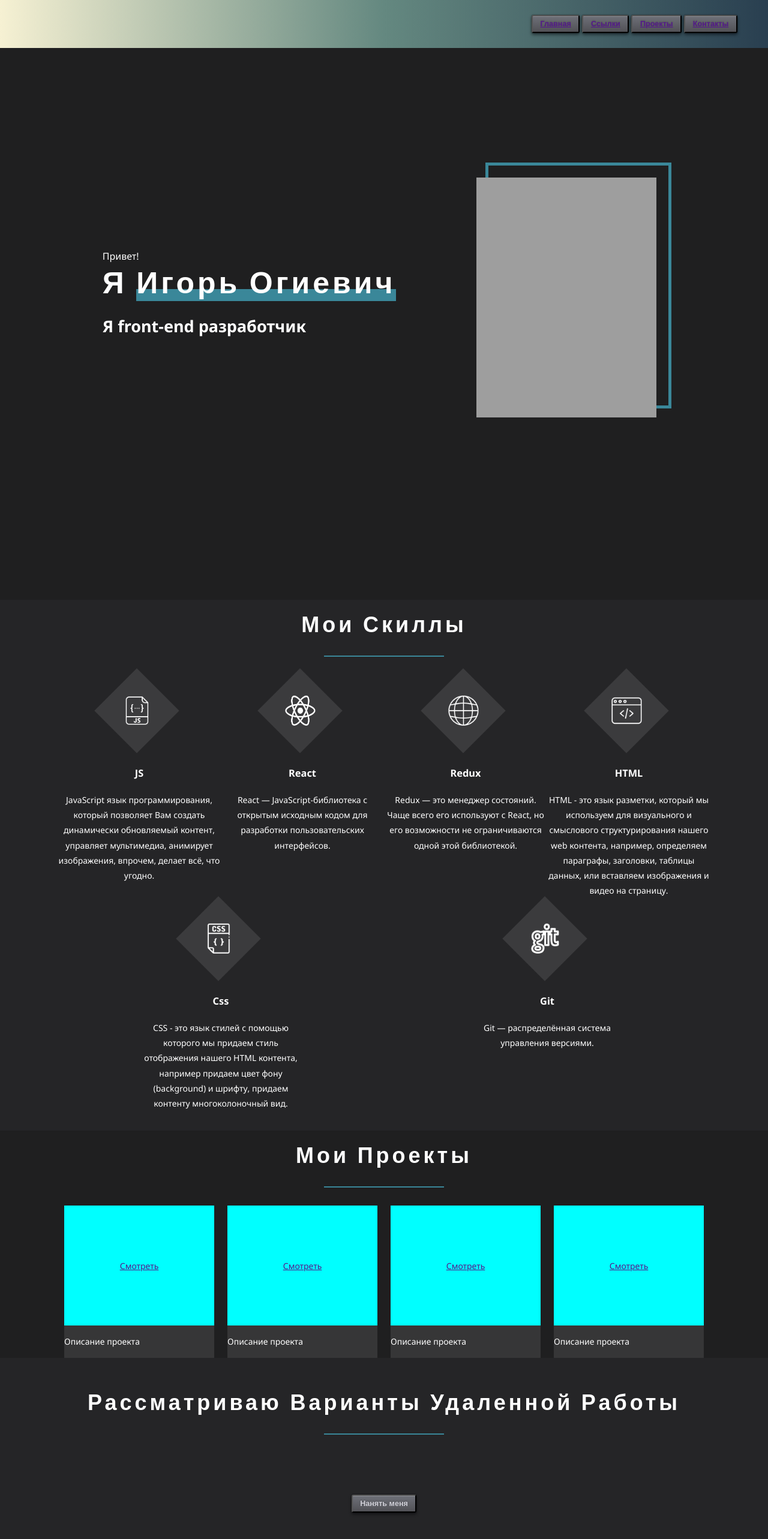
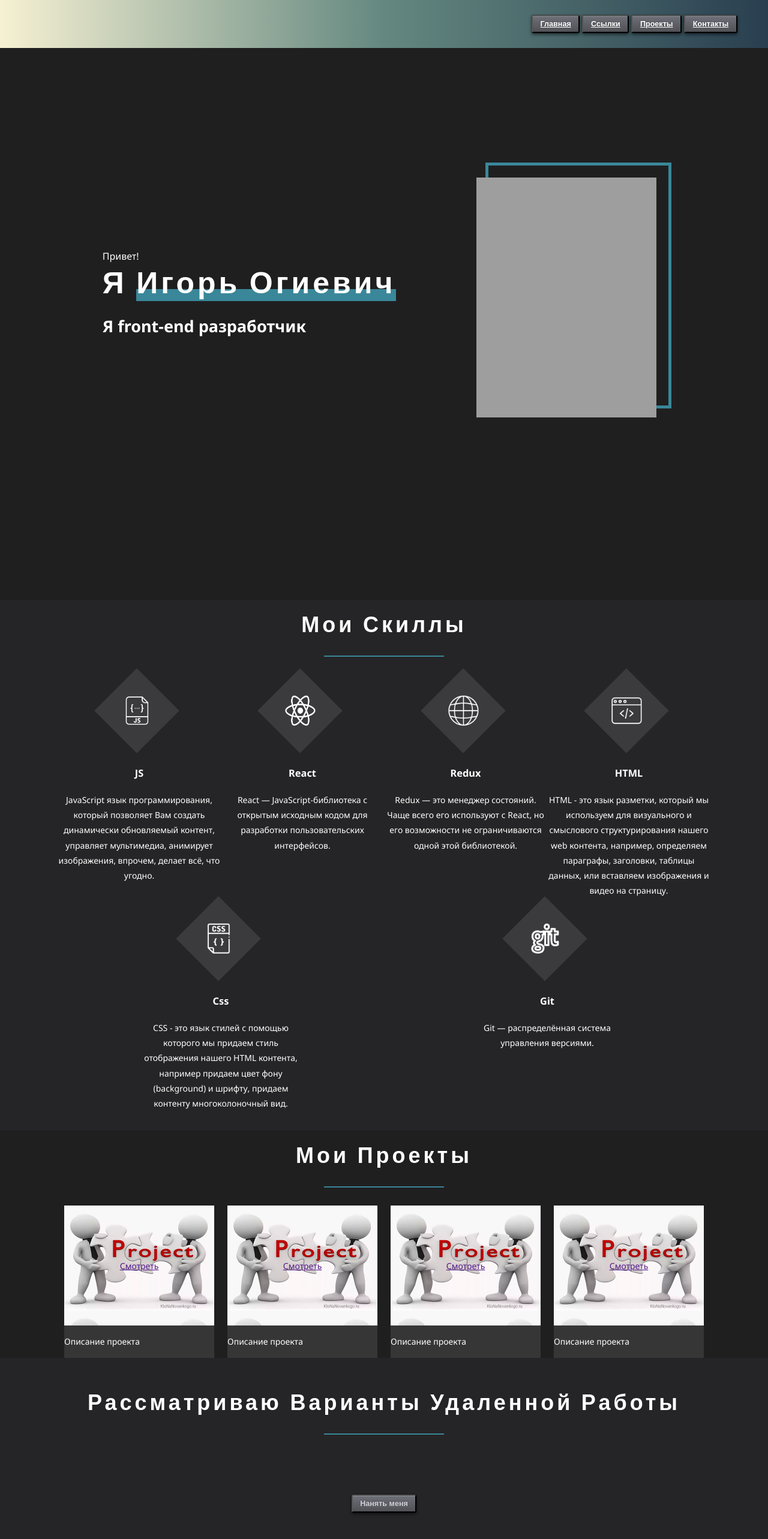
Before and after one commit to IgorOgievich/portfolio-IgorOgievich, a React (Create React App) app: page / in a window 1280 px wide. Shown: the top 2566 px of the page at 60% size. Built offline with nearby package versions, Linux system fonts and the light colour scheme; grey boxes are pictures that could not be loaded.

Commit message:
add new background-img

```diff
--- a/src/Components/Header/NavHeader/NavHeader.module.css
+++ b/src/Components/Header/NavHeader/NavHeader.module.css
@@ -3,3 +3,6 @@
     display: flex;
     justify-content: space-between;
 }
+.nav a {
+    color: white;
+}
--- a/src/Components/Projects/ContainerProgects/MyProgect/MyProgect.module.css
+++ b/src/Components/Projects/ContainerProgects/MyProgect/MyProgect.module.css
@@ -7,7 +7,8 @@
 }
 
 .descriptionOneSkill {
-    /*background-image: url("./src/Img/instagram.png");*/
+    background-image: url("../../../../Img/project.jpg");
+    background-size: 250px, 200px;
     background-color: aqua;
     display: flex;
     justify-content: center;
--- a/src/index.css
+++ b/src/index.css
@@ -49,3 +49,10 @@ button:active {
           0 2px 3px rgba(0,0,0,.5) inset,
           0 1px 1px rgba(255,255,255,.1);
 }
+
+@media screen and (max-width: 350px) {
+  button {
+    font-size: 72%;
+    font-weight: 100;
+  }
+}
```
Also changed, not shown: src/Img/project.jpg (added).
